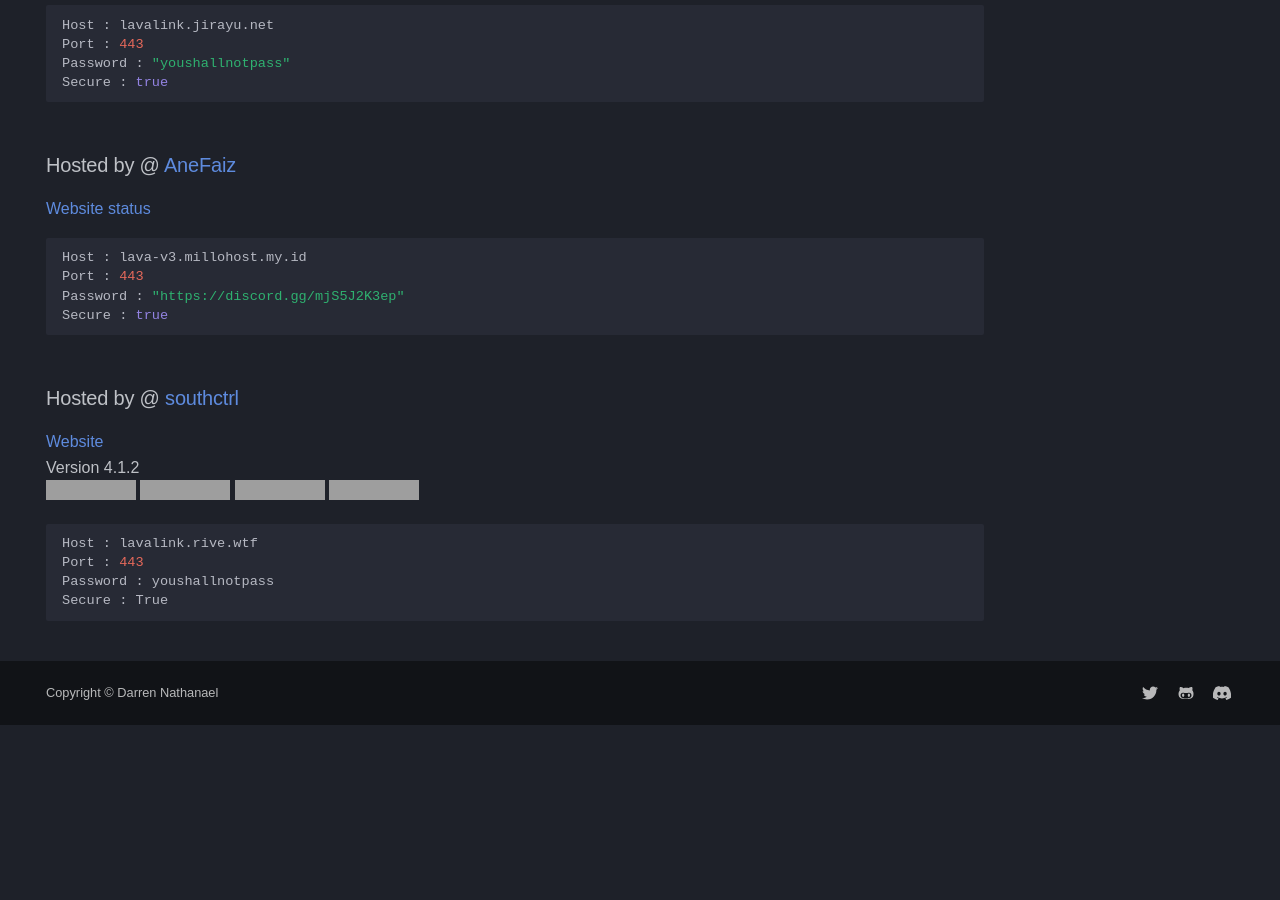
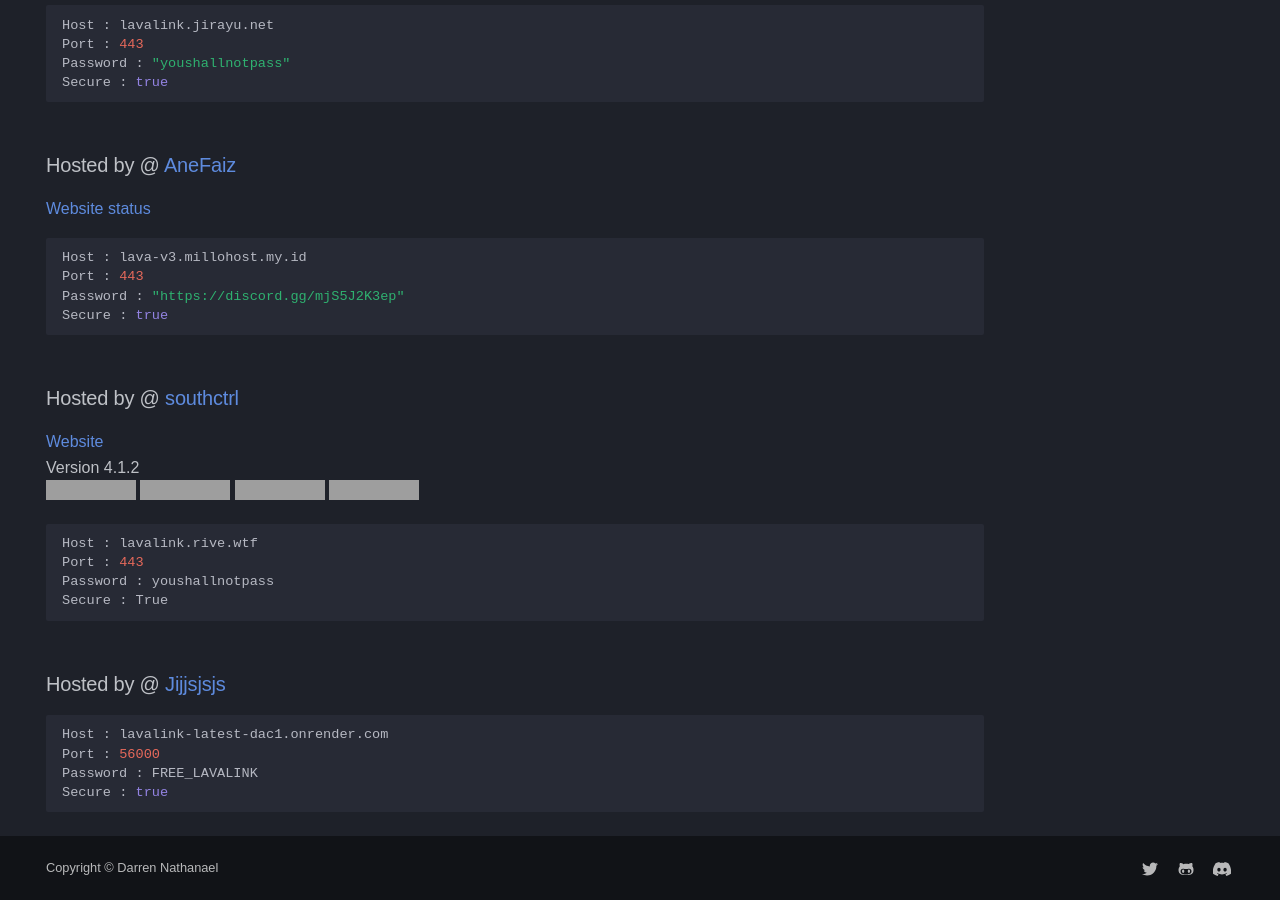
Before and after one commit to DarrenOfficial/lavalink-list, an MkDocs documentation site: the page built from docs/SSL/Lavalink-SSL.md, in a window 1280 px wide and 900 px high, scrolled down 1147 px. Built offline with MkDocs 1.6.1 and Material for MkDocs 9.7.7, drawn with Linux system fonts in a browser that asks for light colours; some web fonts are replaced; comment, search, counter and statistics services are not loaded; a style sheet for code colours, icons or effects is not loaded; before the commit the page ends 1872 px from its top, so only the background shows below that; some of the changed text lies outside the part shown; grey boxes are pictures that could not be loaded.

Commit message:
Add Entry

````diff
--- a/docs/SSL/Lavalink-SSL.md
+++ b/docs/SSL/Lavalink-SSL.md
@@ -80,3 +80,10 @@ Port : 443
 Password : youshallnotpass
 Secure : True
 ```
+### Hosted by @ [Jijjsjsjs](https://github.com/Jijjsjsjs)
+```bash
+Host : lavalink-latest-dac1.onrender.com
+Port : 56000
+Password : FREE_LAVALINK
+Secure : true
+```
````
